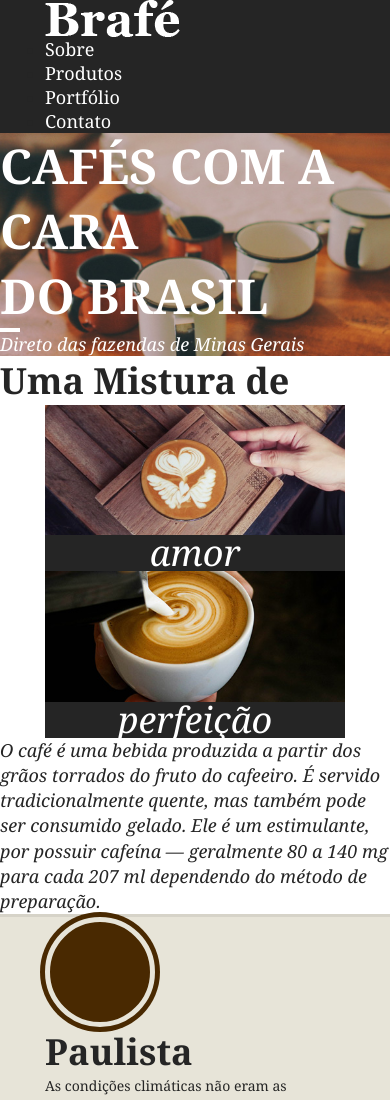
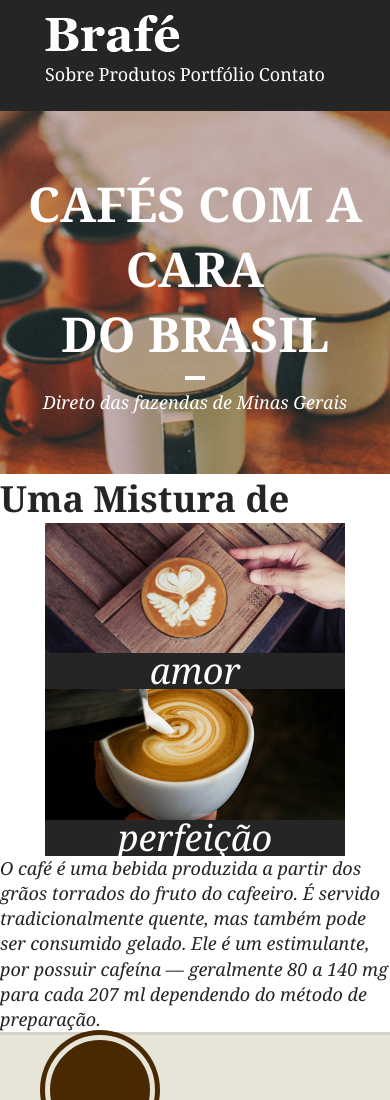
Before and after one commit to Victor800augusto/Brafe-1-grid, a plain HTML site: page index.html in a window 390 px wide. Shown: the top 1100 px of the page. Drawn offline with Linux system fonts and the light colour scheme.

Commit message:
menu e intro

```diff
--- a/css/style.css
+++ b/css/style.css
@@ -17,12 +17,38 @@ img {
 
 .menu {
 	background: #252525;
+	padding: 15px 0;
+}
+
+.menu-nav ul{
+	float: right;
+}
+
+.menu-nav ul li {
+	display: inline-block;
 }
 
 .menu-nav a {
 	text-decoration: none;
 	color: #fff;
 	font-size: 1.125em;
+	display: block;
+	padding: 10px;
+	margin-left: 10px;
+}
+
+
+/* Menu responsividade mobile */
+
+@media (max-width: 739px) {
+	.menu-nav ul {
+		float: none;
+	}
+	.menu-nav ul li a {
+		margin-left: 0;
+		padding-left: 0;
+		padding-right: 0;
+	}
 }
 
 /* Intro */
@@ -30,6 +56,8 @@ img {
 .intro {
 	background: url('../img/bg-intro.jpg') no-repeat center center/cover;
 	color: #fff;
+	padding: 150px 0;
+	text-align: center;
 }
 
 .intro h1 {
@@ -44,11 +72,18 @@ img {
 	width: 20px;
 	height: 4px;
 	background: #fff;
+	margin: 10px auto;
 }
 
 .intro p {
 	font-style: italic;
 	font-size: 1.125em;
+}
+
+@media (max-width: 739px) {
+	.intro {
+		padding: 60px 0;
+	}
 }
 
 /* Sobre */
```
